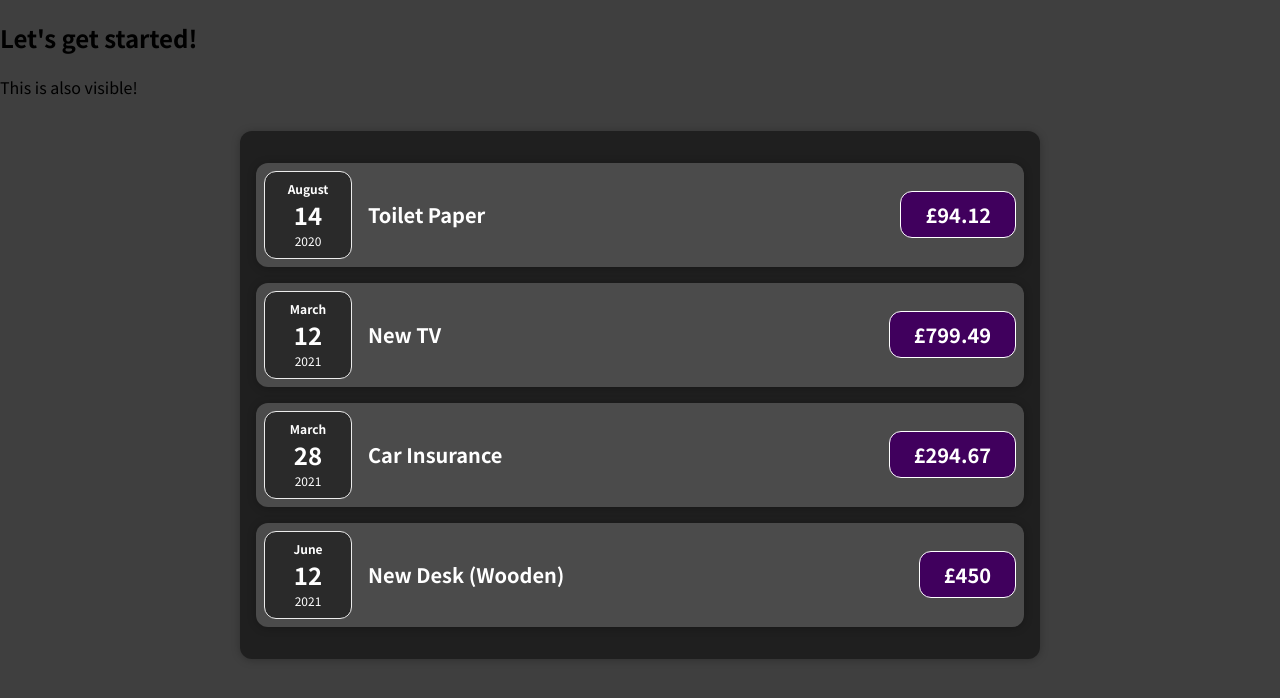
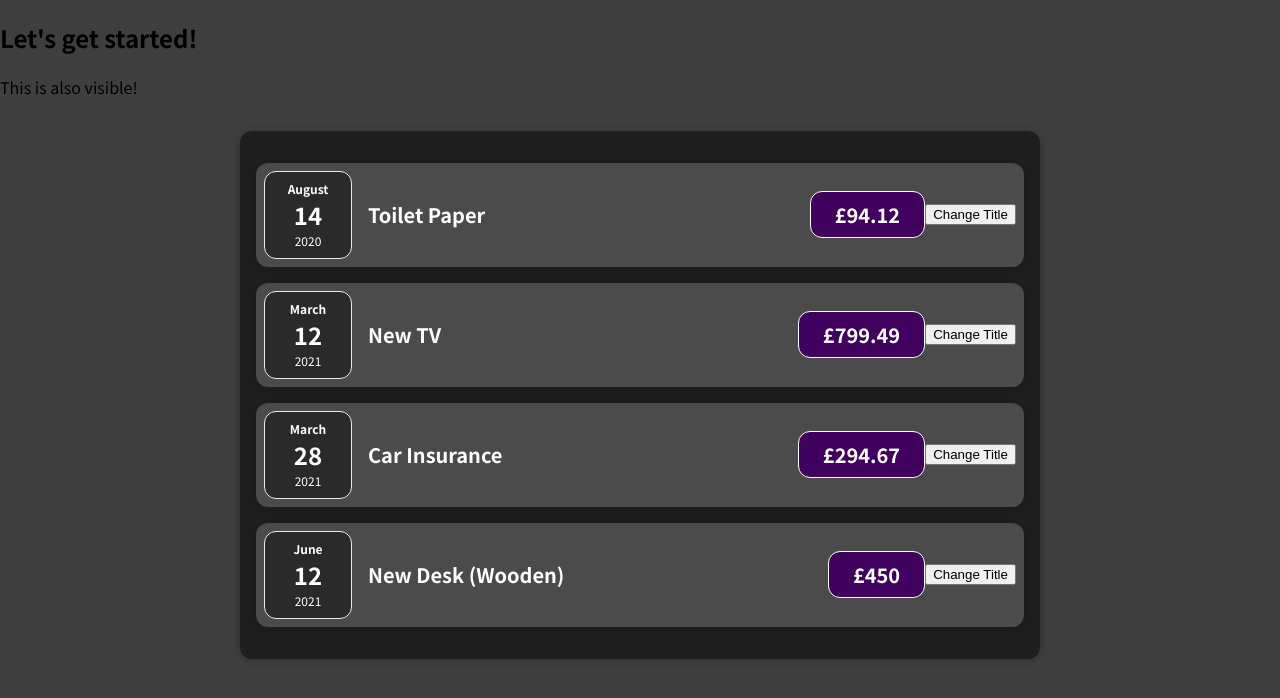
Before and after one commit to GabrielWilkinson/GW-React-Project, a React (Create React App) app: page / in a window 1280 px wide. Shown: the top 698 px of the page. Built offline with nearby package versions, Linux system fonts and the light colour scheme.

Commit message:
added onClick event listener in React

```diff
--- a/src/App.js
+++ b/src/App.js
@@ -2,7 +2,7 @@
 import ExpenseItem from "./components/Expenses/ExpenseItem";
 import Expenses from "./components/Expenses/Expenses";
 
-function App() {
+const App = () => {
   const expenses = [
     {
       id: 'e1',
--- a/src/components/Expenses/ExpenseDate.js
+++ b/src/components/Expenses/ExpenseDate.js
@@ -1,6 +1,6 @@
 import './ExpenseDate.css';
 
-function ExpenseDate(props) {
+const ExpenseDate = (props) => {
   const month = props.date.toLocaleString('en-GB', { month: 'long' });
   const day = props.date.toLocaleString('en-GB', { day: '2-digit' });
   const year = props.date.getFullYear();
--- a/src/components/Expenses/ExpenseItem.js
+++ b/src/components/Expenses/ExpenseItem.js
@@ -2,7 +2,12 @@
 import ExpenseDate from './ExpenseDate';
 import Card from '../UI/Card'
 
-function ExpenseItem(props) {
+const ExpenseItem = (props) => {
+  const clickHandler = () => {
+    console.log('Clicked!!!');
+  };
+
+
   return (
     <Card className="expense-item">
       <ExpenseDate date={props.date} />
@@ -10,6 +15,7 @@
         <h2>{props.title}</h2>
         <div className="expense-item__price">£{props.amount}</div>
       </div>
+      <button onClick={clickHandler}>Change Title</button>
     </Card>
   );
 }
--- a/src/components/Expenses/Expenses.js
+++ b/src/components/Expenses/Expenses.js
@@ -2,7 +2,7 @@
 import ExpenseItem from './ExpenseItem';
 import Card from '../UI/Card'
 
-function Expenses(props) {
+const Expenses = (props) => {
   return (
     <Card className="expenses">
        <ExpenseItem
--- a/src/components/UI/Card.js
+++ b/src/components/UI/Card.js
@@ -1,6 +1,6 @@
 import "./Card.css";
 
-function Card(props) {
+const Card = (props) => {
   const classes = 'card ' + props.className;
  return <div className={classes}>{props.children}</div>
 }
```
